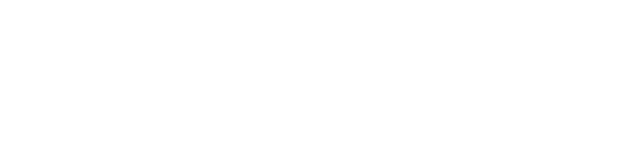
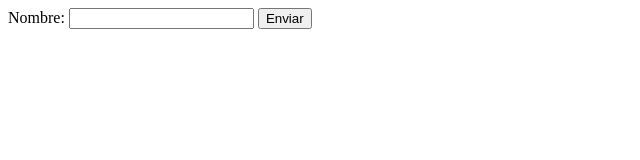
Before and after one commit to juanlavallen/Guayerd_Clases, a plain HTML site: page 03_JS_Avanzado/Form_Validation/index.html in a window 1280 px wide. Shown: the whole page, without its empty margins (0-640 px from the left). Drawn offline with Linux system fonts and the light colour scheme.

Commit message:
Se creo un formulario

```diff
--- a/03_JS_Avanzado/Form_Validation/index.html
+++ b/03_JS_Avanzado/Form_Validation/index.html
@@ -7,6 +7,9 @@
     <title>Document</title>
 </head>
 <body>
-
+    <form action="" name="myForm" onsubmit="return validateform();" method="post">
+        Nombre: <input type="text" name="nombre" id="">
+        <input type="submit" value="Enviar">
+    </form>
 </body>
 </html>
```
